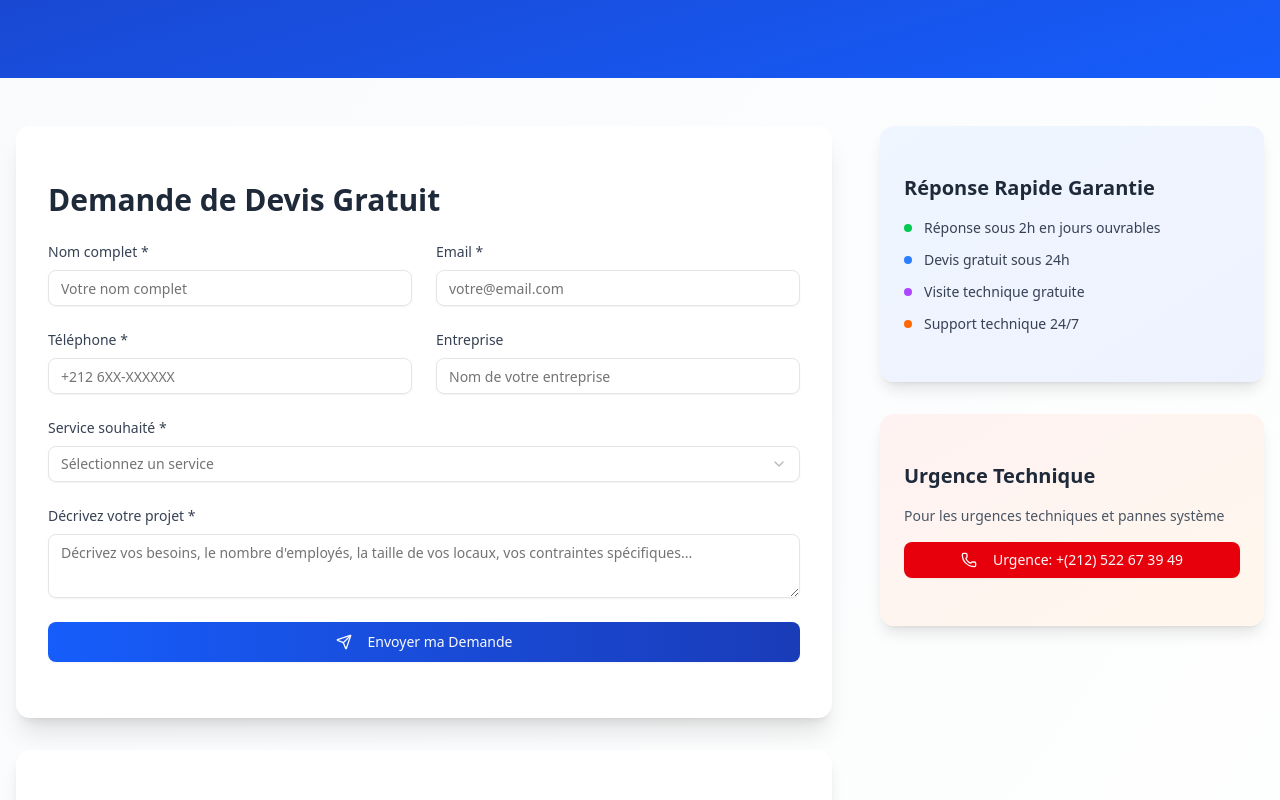
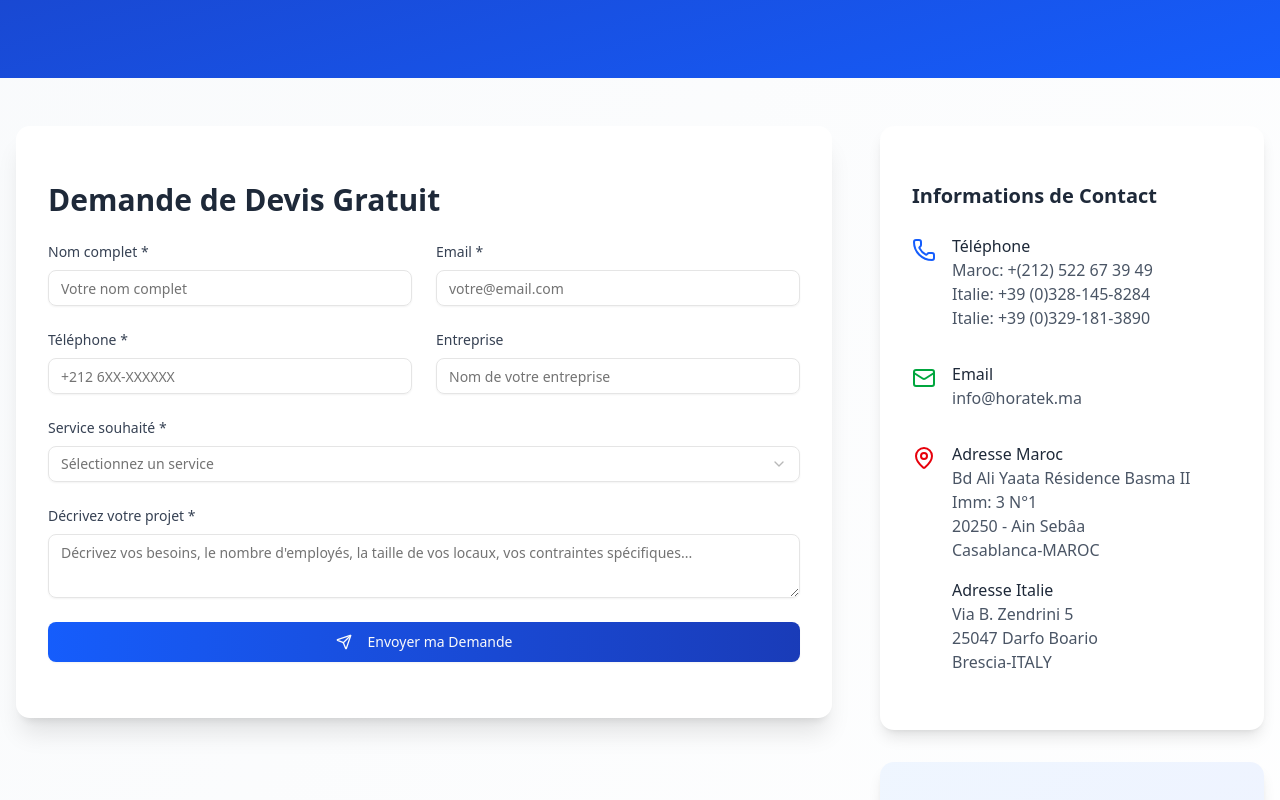
Before and after one commit to labrahimiimrane/horatek, a Next.js app: page /contact in a window 1280 px wide. Shown: the part 400-1200 px from the top of the page. Built offline with nearby package versions, Linux system fonts and the light colour scheme.

Commit message:
Update Contact page

```diff
--- a/app/contact/page.tsx
+++ b/app/contact/page.tsx
@@ -57,7 +57,7 @@ export default function ContactPage() {
                 {/* Main Content Column */}
                 <div className="lg:col-span-2">
                     {/* Contact Form */}
-                    <div className="lg:col-span-2 mb-8">
+                    <div className="lg:col-span-2 mb-8 static md:sticky md:top-[100px]  h-[max-content]">
                         <Card className="shadow-xl border-0">
                             <CardContent className="p-8">
                             <h2 className="text-3xl font-bold text-gray-800 mb-6">Demande de Devis Gratuit</h2>
@@ -143,9 +143,12 @@ export default function ContactPage() {
                             </CardContent>
                         </Card>
                     </div>
+                </div>
 
+                {/* Sidebar */}
+                <div className="lg:col-span-1">
                     {/* Contact Details */}
-                    <Card className="shadow-lg border-0">
+                    <Card className="shadow-lg border-0 mb-8">
                         <CardContent className="p-8">
                             <h3 className="text-xl font-bold text-gray-800 mb-6">Informations de Contact</h3>
                             <div className="flex flex-wrap gap-8 justify-between">
@@ -195,10 +198,7 @@ export default function ContactPage() {
                             </div>
                         </CardContent>
                     </Card>
-                </div>
 
-                {/* Sidebar */}
-                <div className="lg:col-span-1 static md:sticky md:top-[100px]  h-[max-content]">
                     {/* Quick Response */}
                     <Card className="shadow-lg border-0 bg-gradient-to-br from-blue-50 to-indigo-50 mb-8">
                         <CardContent className="p-6">
```
